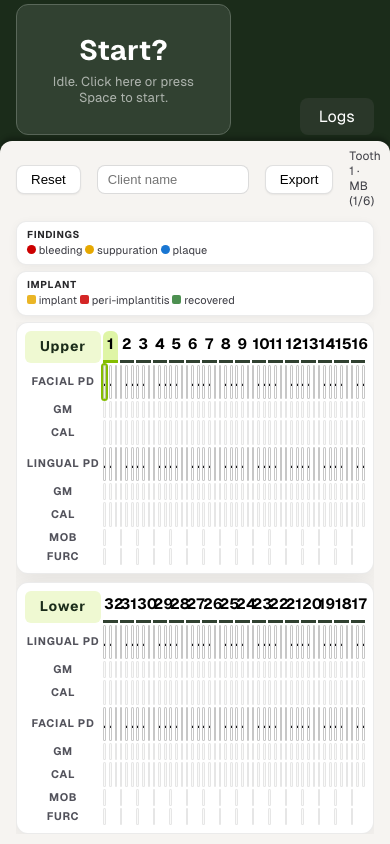
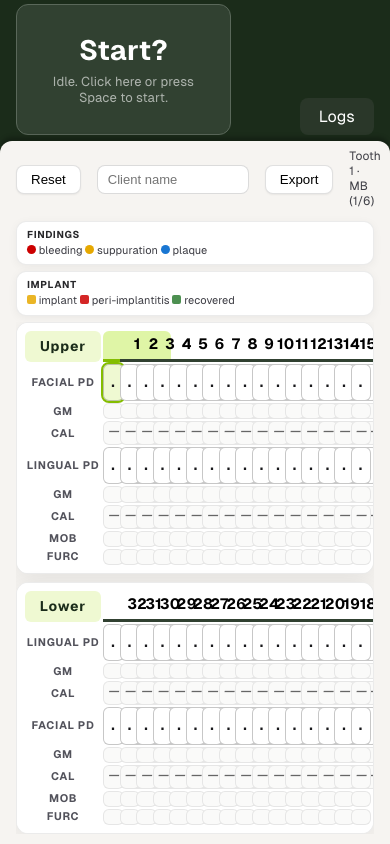
Before and after one commit to joellijo32/Perio-Assist, a Svelte app: page / in a window 390 px wide. Built offline with nearby package versions, Linux system fonts and the light colour scheme.

Commit message:
Mobile chart: horizontal scroll, sticky labels, no-zoom inputs; desktop untouched

```diff
--- a/src/PerioChart.svelte
+++ b/src/PerioChart.svelte
@@ -216,4 +216,11 @@
   .cal.flag { color: #c00; font-style: normal; font-weight: bold; }
   .pd.pre { border-color: #6af; background: #f0f8ff; opacity: 0.5; font-style: italic; font-weight: 100; }
   .faded { opacity: 0.5; font-style: italic; font-weight: 100; }
+  /* ponytail: mobile keeps full chart density and scrolls instead - desktop rules above are untouched */
+  @media (max-width: 720px) {
+    .arch { overflow-x: auto; }
+    .tcol { min-width: 68px; }
+    .labcol { position: sticky; left: 0; z-index: 5; background: #fff; }
+    .pd { min-height: 34px; font-size: 16px; }
+  }
 </style>
```
